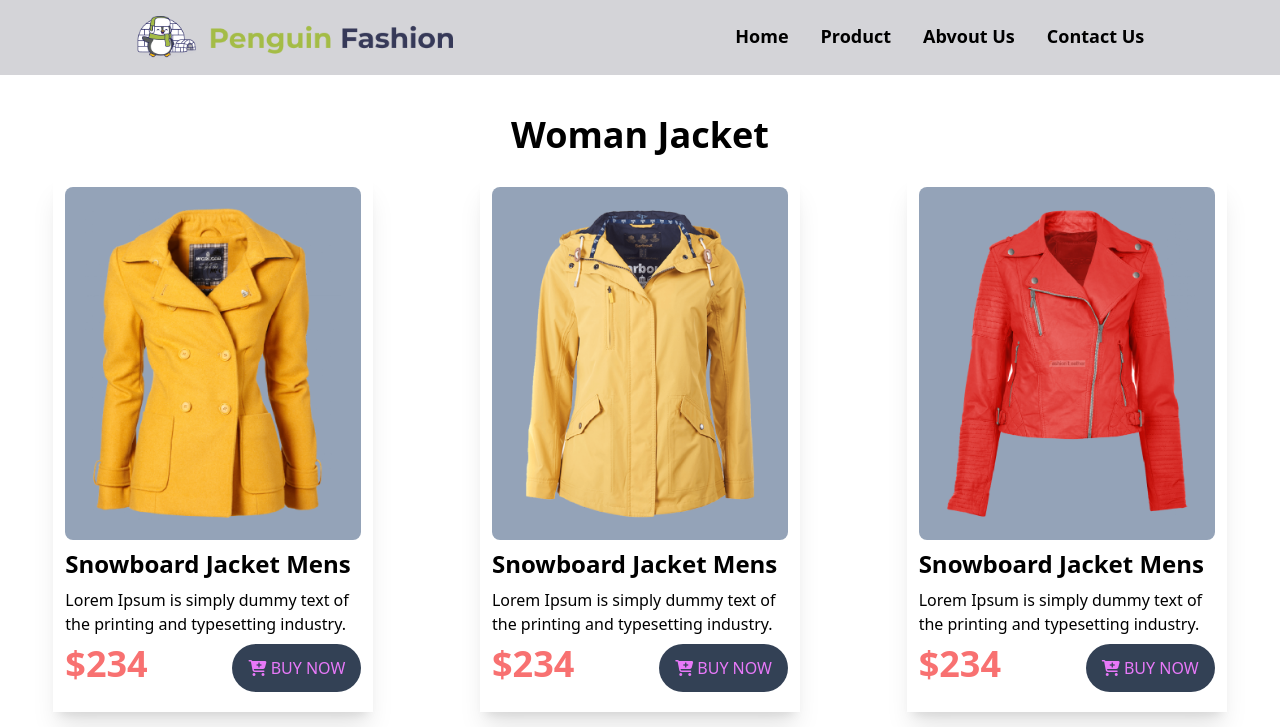
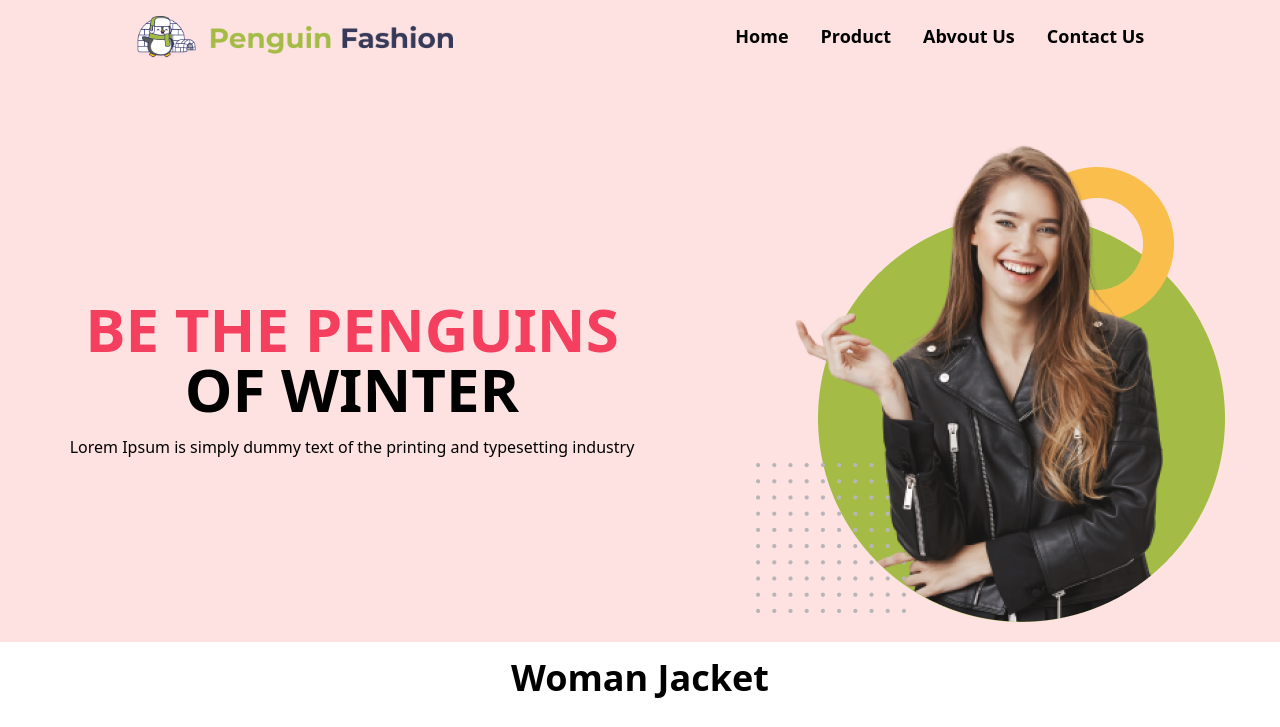
Before and after one commit to Sajib37/penguin-shop, a plain HTML site: page index.html in a window 1280 px wide. Shown: the top 727 px of the page. Drawn offline with nearby package versions, Linux system fonts and the light colour scheme.

Commit message:
banner completed

```diff
--- a/index.html
+++ b/index.html
@@ -9,7 +9,7 @@
     <title>Penguine Fashion</title>
 </head>
 <body>
-    <header class="w-full bg-zinc-300 ">
+    <header class="w-full bg-red-100 ">
         <nav class="flex flex-col items-center py-4 gap-2 lg:flex-row lg:justify-around mb-10">
                 <img class="w-2/4 lg:w-1/4" src="./icons/logo.png" alt="">
             <div class="lg:flex gap-8">
@@ -19,6 +19,16 @@
                 <li class="list-none md:mb-1"><a class="no-underline text-lg font-semibold" href="#">Contact Us</a></li>
             </div>
         </nav>
+
+        <section class="lg:flex lg:items-center mb-4 lg:justify-around">
+            <div class="w-full p-5 lg:w-2/4">
+                <h1 class="font-extrabold md:text-6xl lg:text-6xl text-4xl lg:mb-4 mb-2 text-center"><span class="text-rose-500"> BE THE PENGUINS</span> <br>OF WINTER</h1>
+                <p class="text-center">Lorem Ipsum is simply dummy text of the printing and typesetting industry</p>
+            </div>
+            <div class="p-5">
+                <img class="m-auto" src="./images/model.png" alt="">
+            </div>
+        </section>
     </header>
     <section class="">
         <h3 class="text-4xl font-bold text-center mb-5">Woman Jacket</h3>
```
